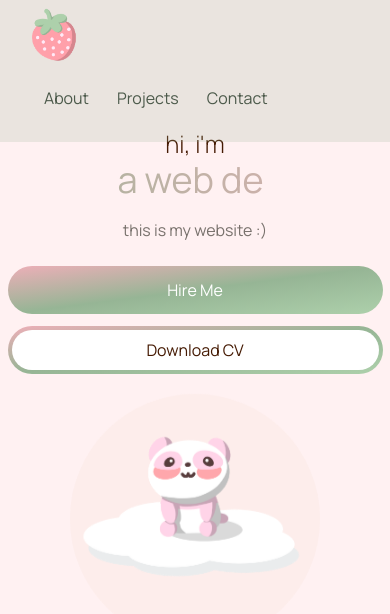
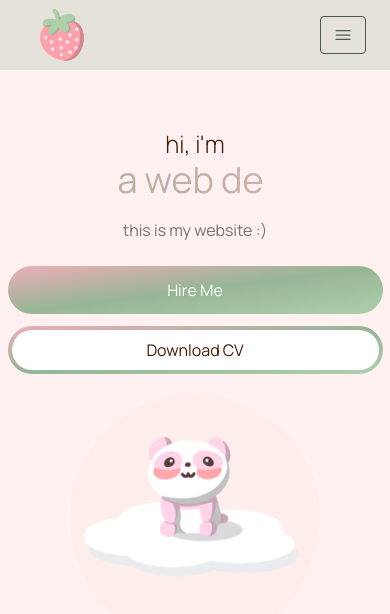
Before and after one commit to allisonchuu/portfolio, a Next.js app: page / in a window 390 px wide. Shown: the top 614 px of the page. Built offline with nearby package versions, Linux system fonts and the light colour scheme.

Commit message:
Implementing NavBar

```diff
--- a/src/app/components/HeroSection.jsx
+++ b/src/app/components/HeroSection.jsx
@@ -6,7 +6,7 @@
 
 const pixel = Pixelify_Sans({ subsets: ["latin"] });
 
-const HeroSection = () => {
+export default function HeroSection() {
   return (
     <section>
       <div className="grid grid-cols-1 lg:grid-cols-9 place-self-center">
@@ -65,6 +65,4 @@
       </div>
     </section>
   );
-};
-
-export default HeroSection;
+}
--- /dev/null
+++ b/src/app/components/MenuOverlay.jsx
@@ -0,0 +1,14 @@
+import React from "react";
+import NavLink from "./NavLink";
+
+export default function MenuOverlay({ links }) {
+  return (
+    <ul className="flex flex-col py-4 items-center">
+      {links.map((link, index) => (
+        <li key={index}>
+          <NavLink href={link.path} title={link.title} />
+        </li>
+      ))}
+    </ul>
+  );
+}
--- a/src/app/components/NavBar.jsx
+++ b/src/app/components/NavBar.jsx
@@ -1,7 +1,10 @@
-import React from "react";
+"use client";
+import React, { useState } from "react";
 import Image from "next/image";
 import Link from "next/link";
 import NavLink from "./NavLink";
+import MenuOverlay from "./MenuOverlay";
+import { Bars3Icon, XMarkIcon } from "@heroicons/react/24/solid";
 
 const navLinks = [
   {
@@ -18,10 +21,12 @@
   },
 ];
 
-const NavBar = () => {
+export default function NavBar() {
+  const [navBarOpen, setNavBarOpen] = useState(false);
+
   return (
-    <nav className="fixed top-0 left-0 right-0 z-10 bg-cambridge-blue bg-opacity-20">
-      <div className="flex flex-wrap items-center justify-between mx-auto px-4 py-2">
+    <nav className="fixed top-0 left-0 right-0 z-10 bg-westar bg-opacity-100">
+      <div className="flex flex-wrap items-center justify-between mx-auto px-6 py-2">
         <Link href={"/"}>
           <Image
             src="/images/strawberryicon.png"
@@ -31,7 +36,24 @@
             height={75}
           />
         </Link>
-        <div className="menu hidden md:block md:w-auto" id="navbar"></div>
+        <div className="mobile-menu block md:hidden">
+          {!navBarOpen ? (
+            <button
+              onClick={() => setNavBarOpen(true)}
+              className="flex items-center px-3 py-2 border rounded border-feldgrau text-feldgrau hover:text-white hover:border-white"
+            >
+              <Bars3Icon className="h-5 w-5" />
+            </button>
+          ) : (
+            <button
+              onClick={() => setNavBarOpen(false)}
+              className="flex items-center px-3 py-2 border rounded border-feldgrau text-feldgrau hover:text-white hover:border-white"
+            >
+              <XMarkIcon className="h-5 w-5" />
+            </button>
+          )}
+        </div>
+        <div className="menu hidden md:block md:w-auto" id="navbar">
           <ul className="flex p-4 md:p-0 md:flex-row md:space-x-8 mt-0">
             {navLinks.map((link, index) => (
               <li key={index}>
@@ -40,8 +62,8 @@
             ))}
           </ul>
         </div>
+      </div>
+      {navBarOpen ? <MenuOverlay links={navLinks} /> : null}
     </nav>
   );
-};
-
-export default NavBar;
+}
--- a/src/app/components/NavLink.jsx
+++ b/src/app/components/NavLink.jsx
@@ -1,6 +1,7 @@
 import Link from "next/link";
+import React from "react";
 
-const NavLink = ({ href, title }) => {
+export default function NavLink ({ href, title }) {
   return (
     <Link
       href={href}
@@ -10,5 +11,3 @@
     </Link>
   );
 };
-
-export default NavLink;
--- a/tailwind.config.js
+++ b/tailwind.config.js
@@ -22,6 +22,7 @@
         "celadon": "#ADD0AB",
         "cambridge-blue": "#96B595",
         "snow": "#FFF9F6",
+        "westar": "#e4e2db",
       },
     },
   },
```
Lines whose indentation alone changed are shown as unchanged.
